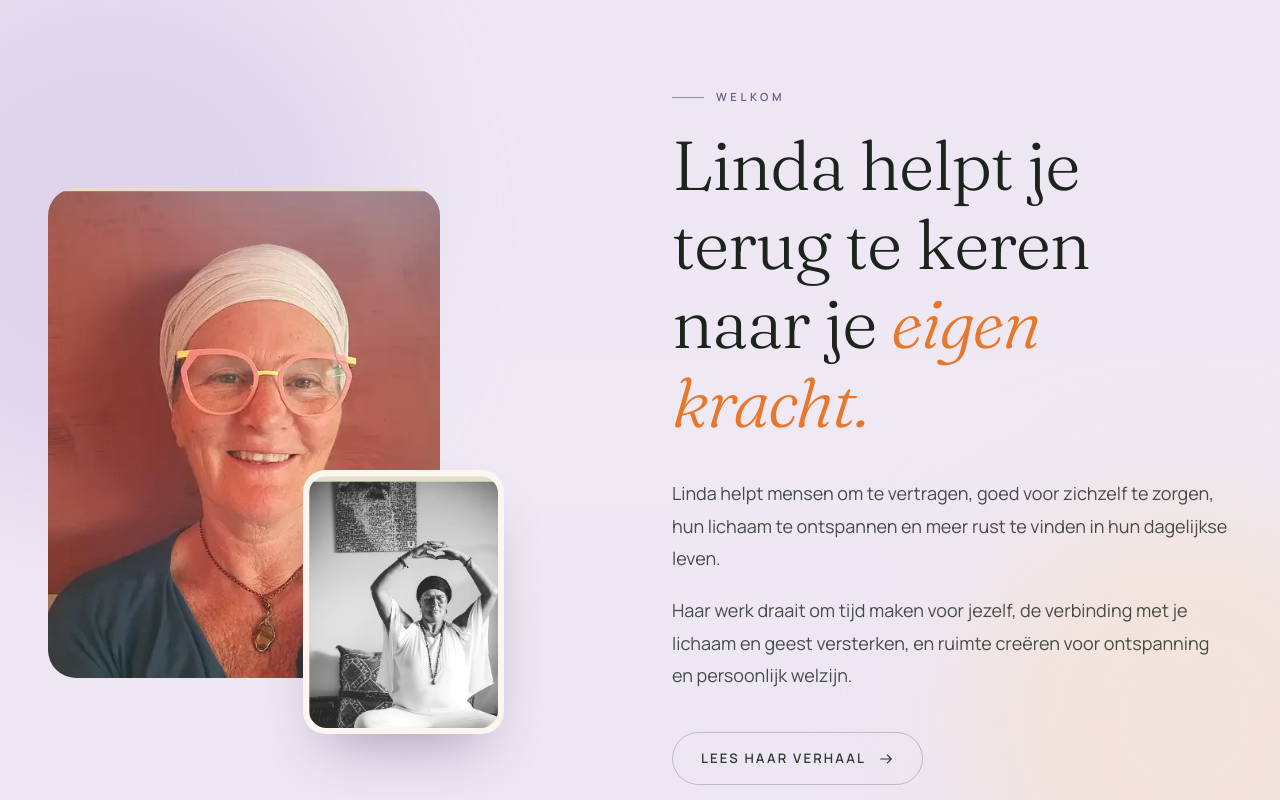
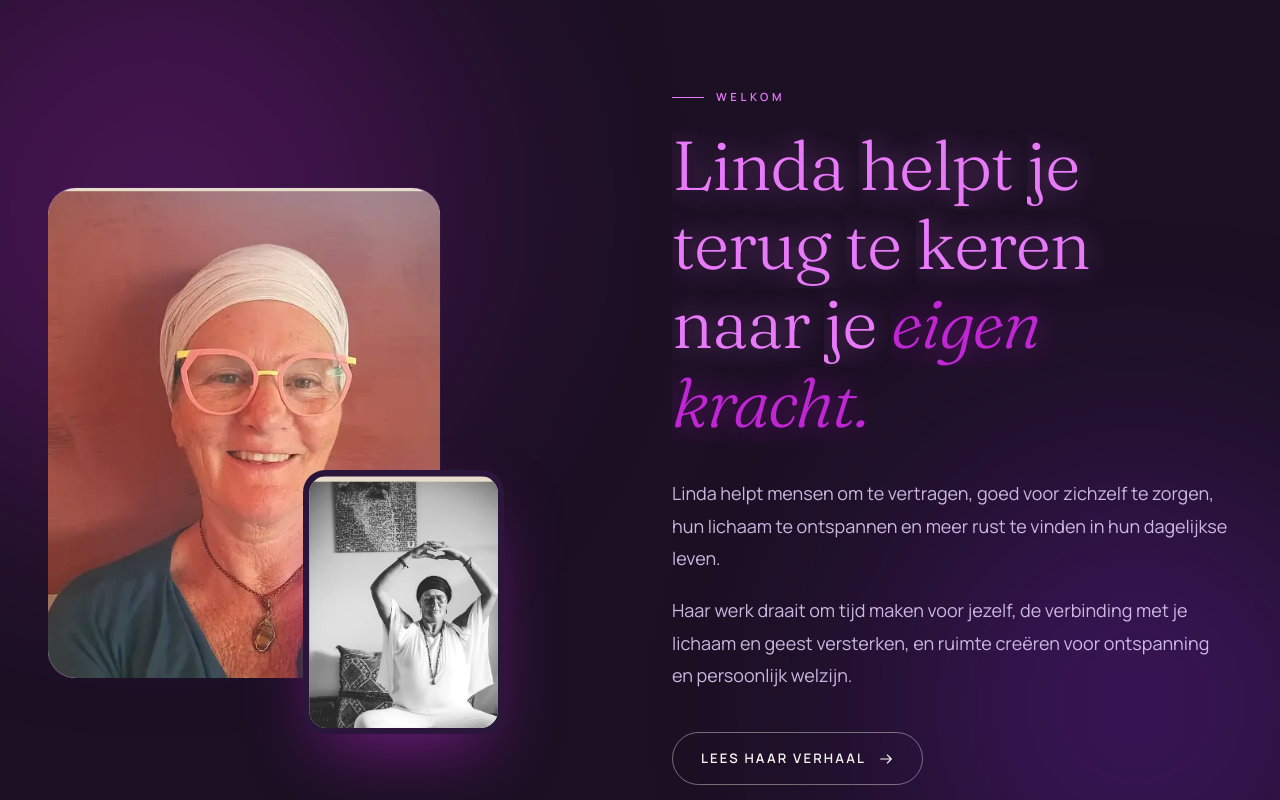
Before and after one commit to Harshitsinha98/Linda-Donkers, a React (Vite) app: page / in a window 1280 px wide. Shown: the part 1400-2200 px from the top of the page. Built offline with nearby package versions, Linux system fonts and the light colour scheme; no server answers.

Commit message:
Intro section: deep aubergine background with glowing neon-purple text (replaces lavender)

```diff
--- a/src/index.css
+++ b/src/index.css
@@ -10,9 +10,12 @@
   --color-ink: #1d241e;
   --color-saffron: #e8762b;
   --color-saffron-soft: #f5b27c;
-  --color-lavender: #ece5f3;
-  --color-lavender-deep: #d9cce8;
-  --color-plum: #6e5a86;
+  /* deep aubergine night + neon purple/magenta glow (the "be the light" moment) */
+  --color-plum-night: #1c1024;
+  --color-plum-deep: #2a163a;
+  --color-neon: #c026d3;
+  --color-neon-soft: #e879f9;
+  --color-lilac: #e9d5ff;
 
   --font-display: "Fraunces", "Iowan Old Style", Georgia, serif;
   --font-sans: "Manrope", ui-sans-serif, system-ui, -apple-system, "Segoe UI", sans-serif;
@@ -70,6 +73,9 @@
   .eyebrow::before {
     content: "";
     @apply block h-px w-8 bg-saffron;
+  }
+  .eyebrow.eyebrow-neon::before {
+    background: var(--color-neon-soft);
   }
   .display-xl {
     @apply font-display leading-[0.95];
--- a/src/pages/Home.tsx
+++ b/src/pages/Home.tsx
@@ -131,18 +131,19 @@ function Hero() {
 function Intro() {
   const { t } = useLang();
   return (
-    <section className="relative overflow-hidden bg-gradient-to-b from-lavender via-[#efe9f4] to-lavender py-28 sm:py-40">
-      {/* soft lavender glows so the colour feels like light rather than a flat block */}
-      <div aria-hidden className="pointer-events-none absolute -left-40 top-10 h-[34rem] w-[34rem] rounded-full bg-lavender-deep/70 blur-3xl" />
-      <div aria-hidden className="pointer-events-none absolute -right-32 bottom-0 h-[28rem] w-[28rem] rounded-full bg-[#f6e3d3]/70 blur-3xl" />
+    <section className="relative overflow-hidden bg-plum-night py-28 text-lilac sm:py-40">
+      {/* neon purple glows, like a light in a dark room */}
+      <div aria-hidden className="pointer-events-none absolute -left-32 top-0 h-[36rem] w-[36rem] rounded-full bg-neon/25 blur-[120px]" />
+      <div aria-hidden className="pointer-events-none absolute -right-24 bottom-0 h-[30rem] w-[30rem] rounded-full bg-[#7e22ce]/30 blur-[120px]" />
+      <div aria-hidden className="pointer-events-none absolute inset-x-0 top-0 h-px bg-gradient-to-r from-transparent via-neon/40 to-transparent" />
       <div className="container-x relative grid items-center gap-16 lg:grid-cols-12">
         <div className="relative lg:col-span-5">
           <RevealImage
             src={IMG.portrait}
             alt="Portret van Linda Donkers"
-            className="aspect-[4/5] w-[86%] rounded-[1.75rem]"
+            className="aspect-[4/5] w-[86%] rounded-[1.75rem] ring-1 ring-neon-soft/20"
           />
-          <div className="absolute -bottom-14 right-0 w-[44%] rounded-[1.4rem] bg-linen p-[6px] shadow-[0_30px_60px_-25px_rgba(74,55,100,0.45)]">
+          <div className="absolute -bottom-14 right-0 w-[44%] rounded-[1.4rem] bg-plum-deep p-[6px] shadow-[0_30px_70px_-20px_rgba(192,38,211,0.55)]">
             <RevealImage
               src={IMG.selflove}
               alt="Self-love meditatie"
@@ -154,17 +155,17 @@ function Intro() {
         </div>
         <div className="lg:col-span-6 lg:col-start-7">
           <FadeUp>
-            <span className="eyebrow text-plum">{t.home.introEyebrow}</span>
+            <span className="eyebrow eyebrow-neon text-neon-soft">{t.home.introEyebrow}</span>
           </FadeUp>
-          <h2 className="display-lg mt-6 text-ink">
+          <h2 className="display-lg mt-6 text-neon-soft [text-shadow:0_0_28px_rgba(232,121,249,0.45)]">
             <RevealText text={t.home.introTitle} />
-            <RevealText text={t.home.introAccent} className="italic-accent" delay={0.25} />
+            <RevealText text={t.home.introAccent} className="font-display italic text-neon [text-shadow:0_0_32px_rgba(192,38,211,0.6)]" delay={0.25} />
           </h2>
           <FadeUp delay={0.2}>
-            <p className="lead mt-8 max-w-xl text-ink/80">{t.home.introText}</p>
-            <p className="lead mt-5 max-w-xl text-ink/80">{t.home.introText2}</p>
+            <p className="lead mt-8 max-w-xl text-lilac/85">{t.home.introText}</p>
+            <p className="lead mt-5 max-w-xl text-lilac/85">{t.home.introText2}</p>
             <div className="mt-10">
-              <Button to={ROUTES.about} variant="ghost">
+              <Button to={ROUTES.about} variant="light">
                 {t.home.introLink}
               </Button>
             </div>
```
